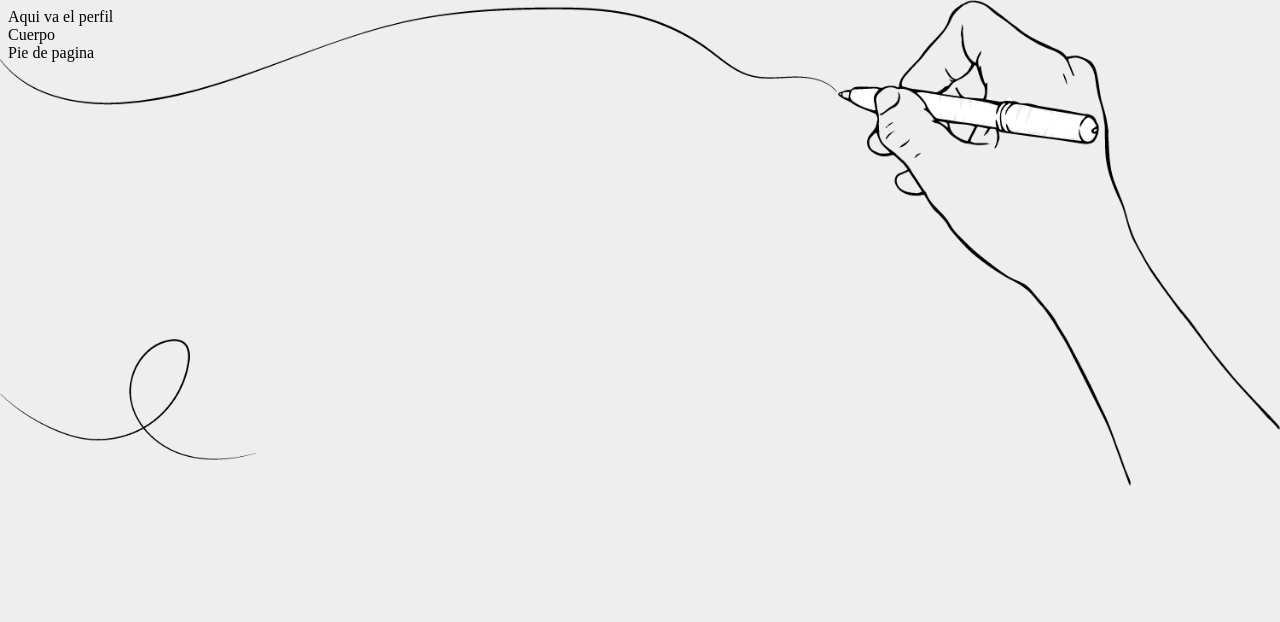
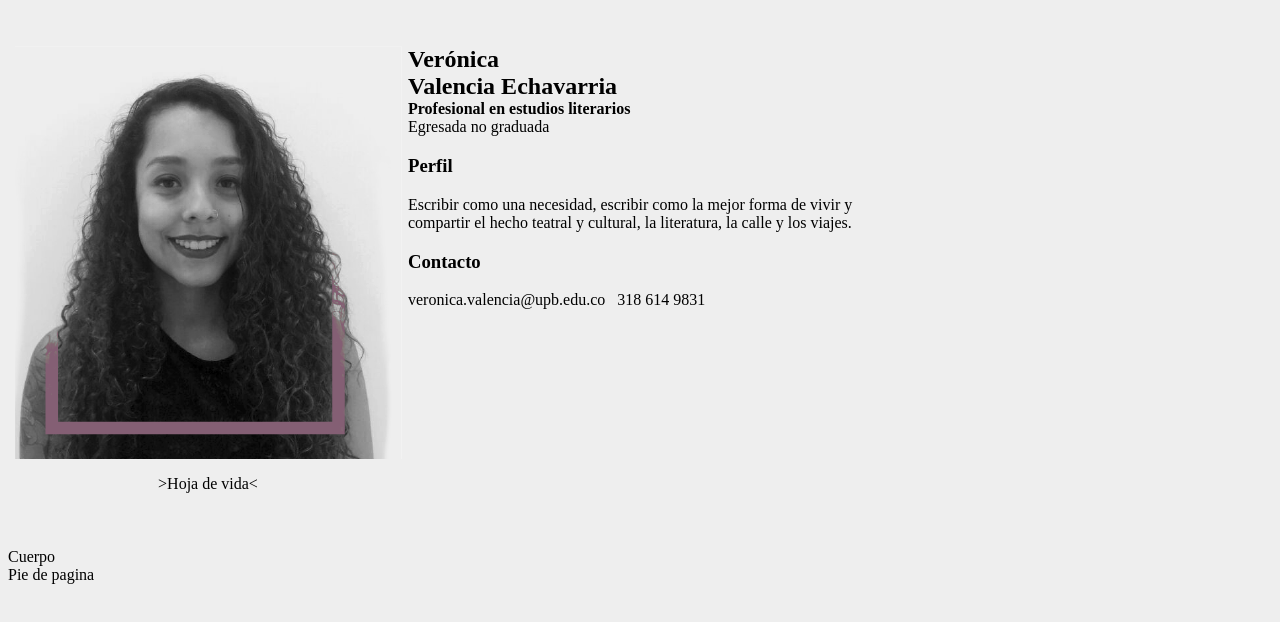
Before and after one commit to sebas0126/ng-veronica-portfolio, an Angular app: page / in a window 1280 px wide. Shown: the top 622 px of the page. Built offline with nearby package versions, Linux system fonts and the light colour scheme.

Commit message:
Maquetacion

```diff
--- a/src/app/portfolio-content/portfolio-content.component.html
+++ b/src/app/portfolio-content/portfolio-content.component.html
@@ -1,8 +1,28 @@
-<div class="content">
-  <section class="profile">
-    Aqui va el perfil
+<div id="content">
+  <section id="curriculum">
+    <div class="photo">
+      <img src="assets/imgs/portfolio-photo.png" alt="">
+      <p>&#62;Hoja de vida&#60;</p>
+    </div>
+    <div class="info">
+      <h1 class="no-margin">
+        Verónica
+      </h1>
+      <h2 class="no-margin">Valencia Echavarria</h2>
+      <strong>Profesional en estudios literarios</strong>
+      <br>
+      Egresada no graduada
+      <h3>Perfil</h3>
+      <p class="profile">
+        Escribir como una necesidad, escribir como la mejor forma de vivir y compartir el hecho teatral y cultural, la literatura, la calle y los viajes.
+      </p>
+      <h3>Contacto</h3>
+      <p class="contact">
+        veronica.valencia@upb.edu.co&nbsp;&nbsp;&nbsp;318 614 9831
+      </p>
+    </div>
   </section>
-  <section class="work">
+  <section id="work">
     Cuerpo
   </section>
   <footer>
--- a/src/app/portfolio-content/portfolio-content.component.sass
+++ b/src/app/portfolio-content/portfolio-content.component.sass
@@ -1,3 +1,20 @@
-.content
+#content
   display: flex
   flex-direction: column
+  width: 100vw
+  height: 100vh
+  overflow-x: hidden
+
+#curriculum
+  display: flex
+  flex-wrap: wrap
+  padding: 3% 0
+  .photo
+    display: flex
+    flex-basis: 400px
+    flex-direction: column
+    align-items: center
+    img
+      height: 90%
+  .info
+    flex-basis: 500px
--- a/src/styles.sass
+++ b/src/styles.sass
@@ -1,12 +1,9 @@
-html, body
-  width: 100%
-  height: 100%
-  overflow: hidden
+\:root
+  --light: #eeeeee
+  --dark: #845f74
 
 body
-  background: url(assets/imgs/portfolio-bg-1.png) top left no-repeat, url(assets/imgs/portfolio-bg-2.png) center left no-repeat
-  background-size: contain, 20%
-  background-color: #eeeeee
+  background-color: var(--light)
 
-app-portfolio-content
-  width: 100vw
+.no-margin
+  margin: 0
```
Also changed, not shown: src/assets/imgs/portfolio-photo.png (added), 1 other file (tests, documents, lock files or other folders).
